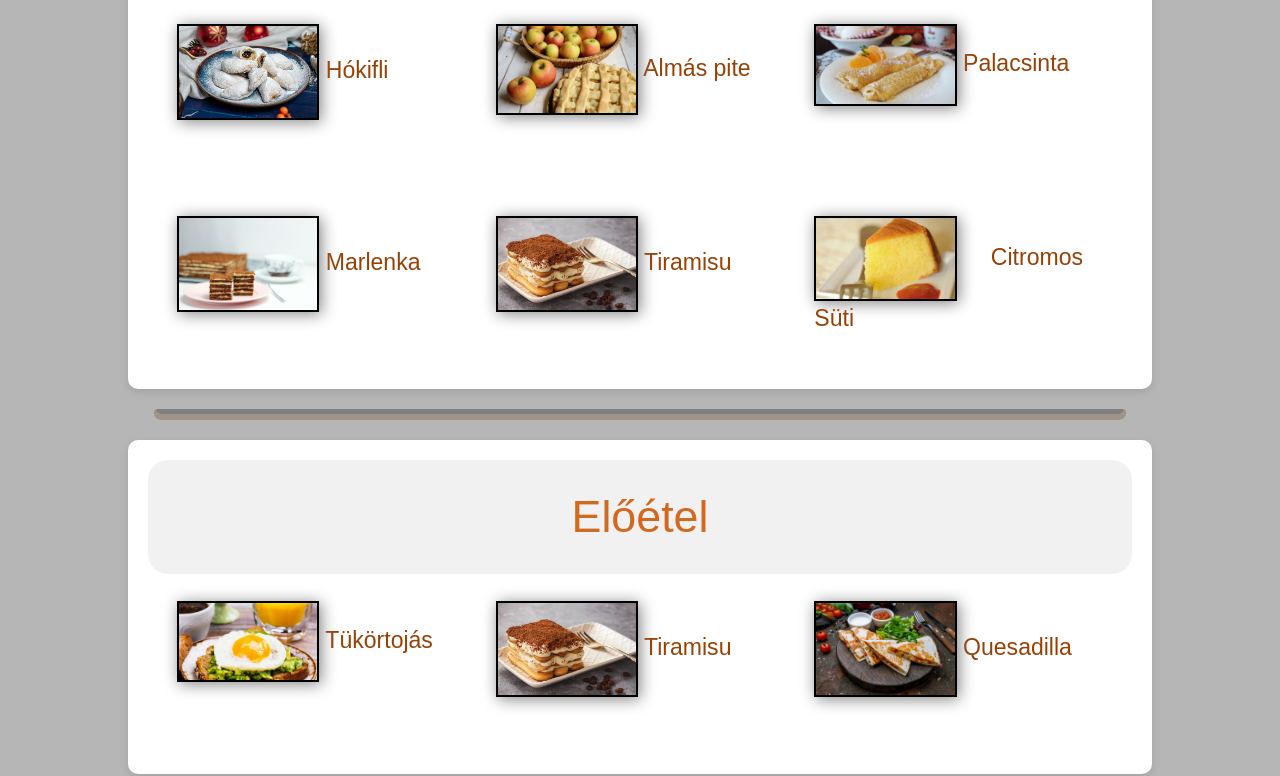
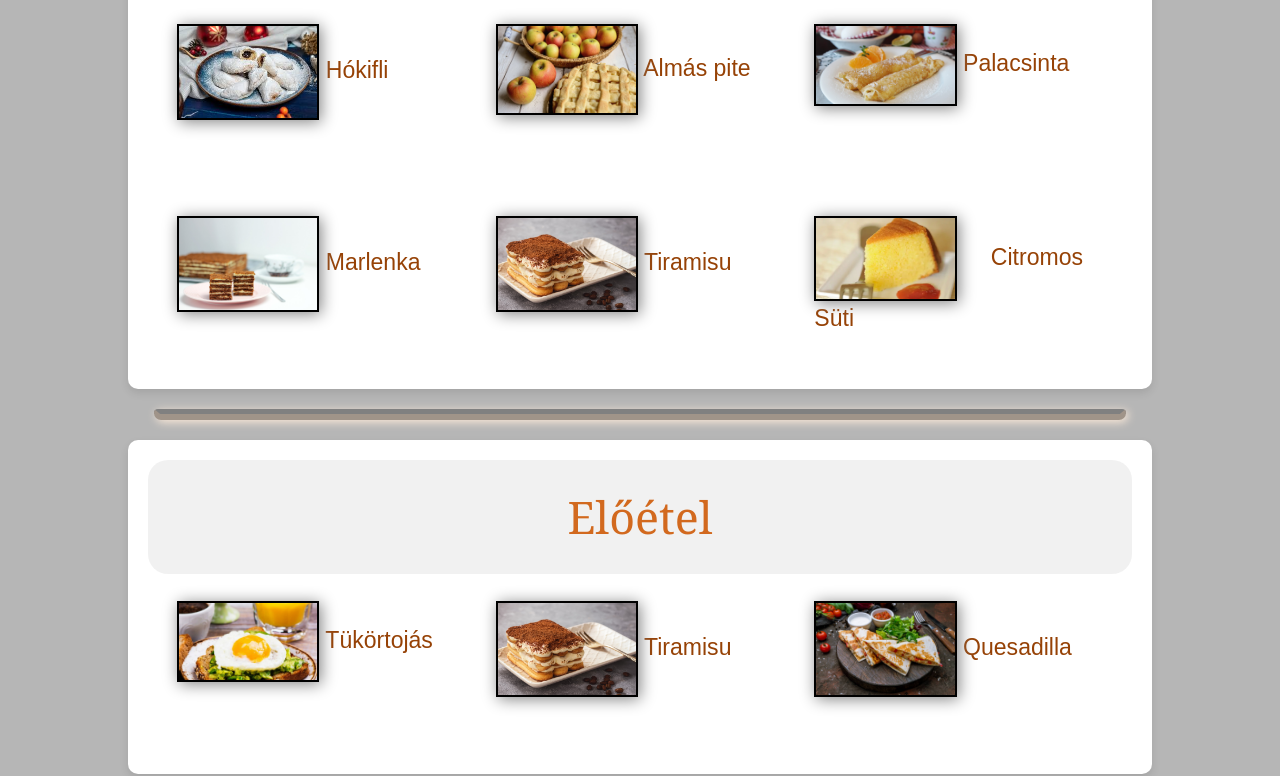
Before and after one commit to Nangito/Ikt_dessert, a plain HTML site: page Fooldal.html in a window 1280 px wide. Shown: the part 247-1023 px from the top of the page. Drawn offline with nearby package versions, Linux system fonts and the light colour scheme.

Commit message:
szinek javitasa

```diff
--- a/css/fooldal.css
+++ b/css/fooldal.css
@@ -84,4 +84,9 @@ hr {
     border-top: 5px solid gray;
     border-top-right-radius: 5px;
     border-top-left-radius: 5px;
+    filter: drop-shadow(2px 2px 5px rgb(255, 236, 218));
 }
+
+h3 {
+    font-family: Georgia, 'Times New Roman', Times, serif;
+}
```
